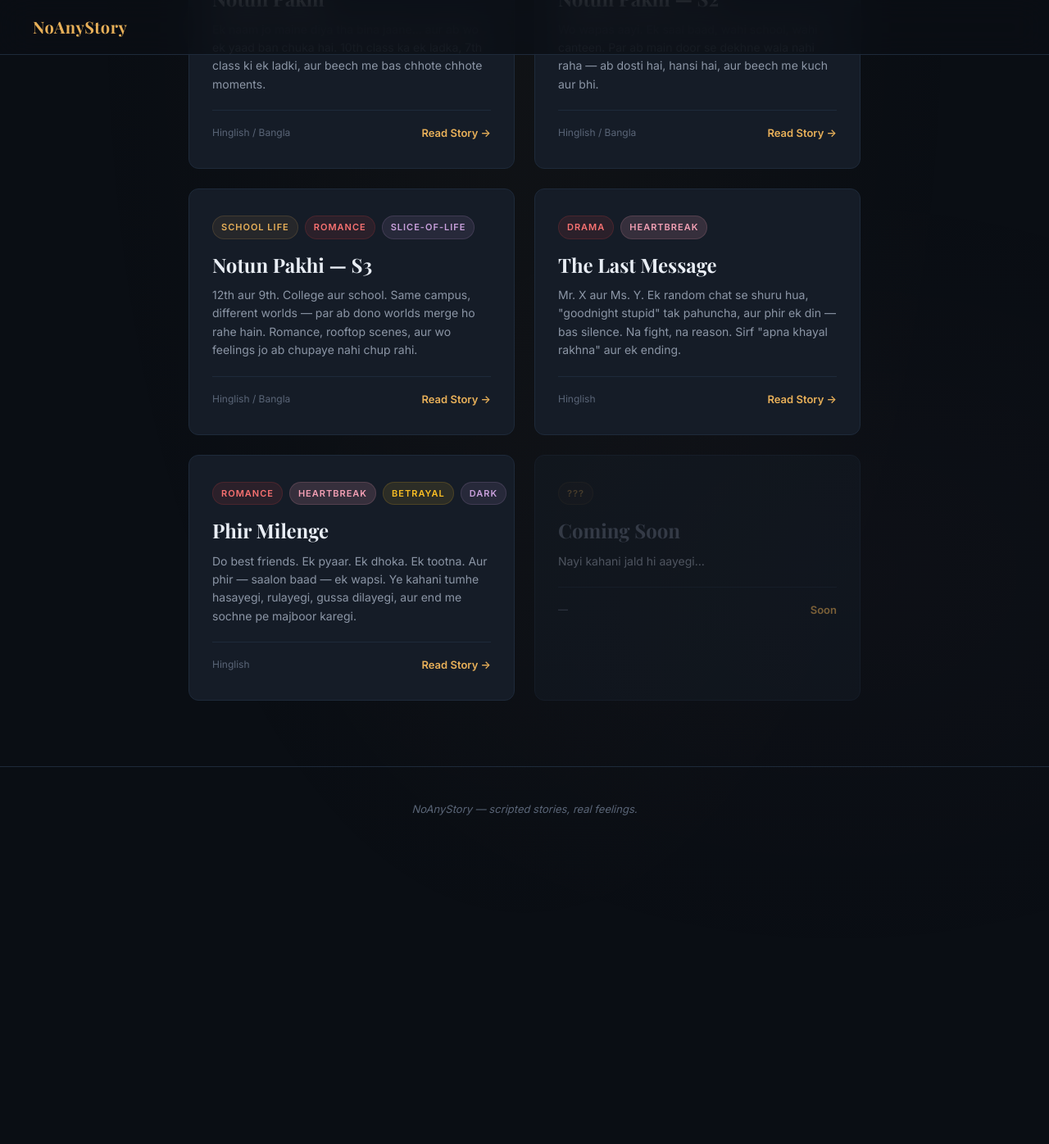
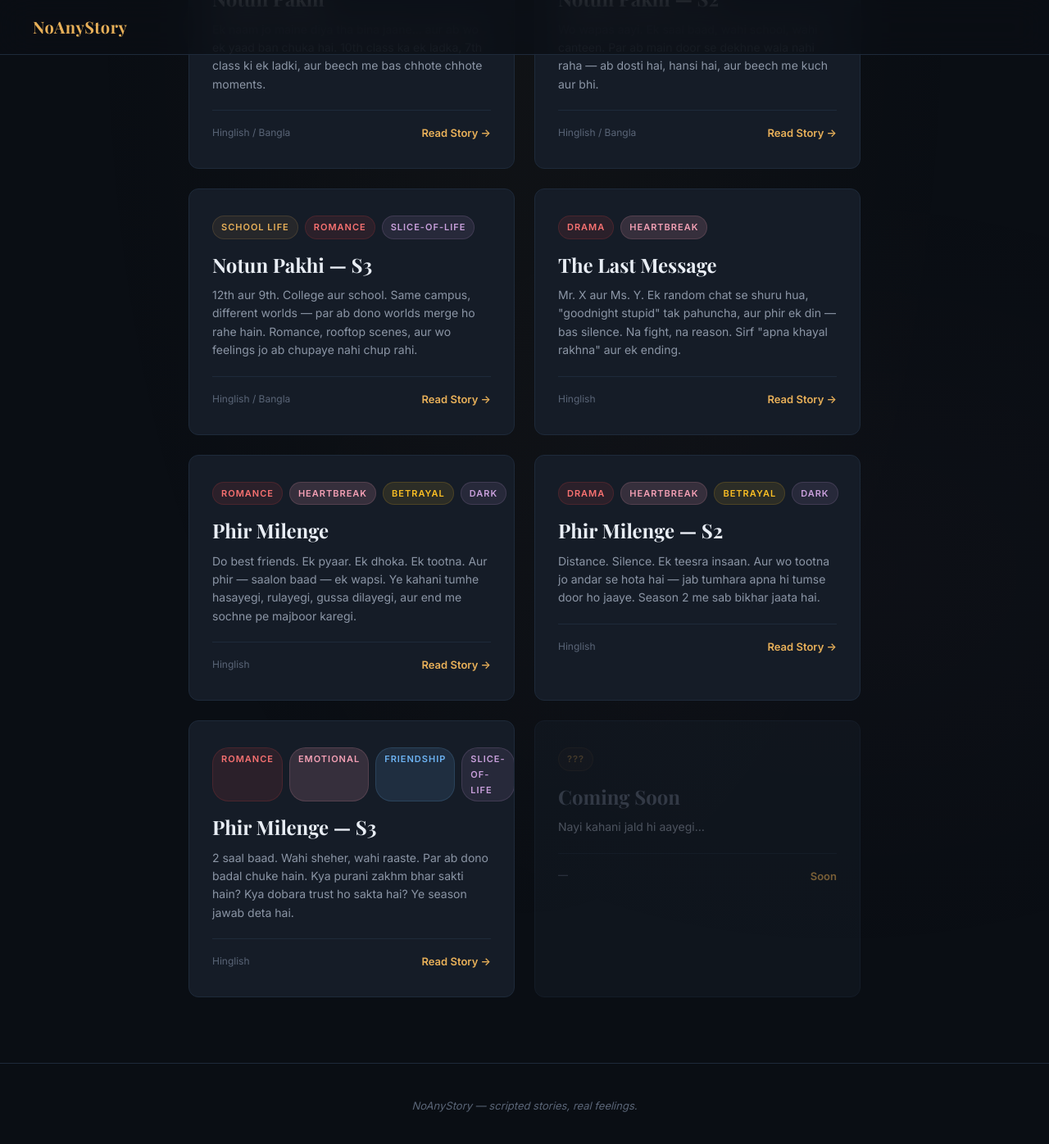
Before and after one commit to GamerCr4cked/NoAnyStory, a Jekyll site: the page built from index.md, in a window 1280 px wide and 1400 px high, scrolled down 546 px. Shown: the top 1396 px of the window at 82% size. Built offline with Jekyll 4.4.1, drawn with Linux system fonts in a browser that asks for light colours; some web fonts are replaced; before the commit the page ends 1584 px from its top, so only the background shows below that.

Commit message:
Add Phir Milenge S2 and S3 cards to home page

```diff
--- a/index.md
+++ b/index.md
@@ -95,6 +95,36 @@ title: NoAnyStory
     </div>
   </a>
 
+  <a href="{{ '/stories/phir-milenge-s2' | relative_url }}" class="story-card" data-tags="drama heartbreak betrayal dark emotional">
+    <div class="card-genre">
+      <span class="tag" style="background: rgba(239, 68, 68, 0.1); color: #f87171; border-color: rgba(239, 68, 68, 0.15);">Drama</span>
+      <span class="tag mood">Heartbreak</span>
+      <span class="tag" style="background: rgba(251, 191, 36, 0.1); color: #fbbf24; border-color: rgba(251, 191, 36, 0.15);">Betrayal</span>
+      <span class="tag" style="background: rgba(201, 160, 220, 0.1); color: #c9a0dc; border-color: rgba(201, 160, 220, 0.15);">Dark</span>
+    </div>
+    <h3>Phir Milenge — S2</h3>
+    <p class="card-desc">Distance. Silence. Ek teesra insaan. Aur wo tootna jo andar se hota hai — jab tumhara apna hi tumse door ho jaaye. Season 2 me sab bikhar jaata hai.</p>
+    <div class="card-footer">
+      <span class="card-lang">Hinglish</span>
+      <span class="read-link">Read Story →</span>
+    </div>
+  </a>
+
+  <a href="{{ '/stories/phir-milenge-s3' | relative_url }}" class="story-card" data-tags="romance emotional drama friendship slice-of-life">
+    <div class="card-genre">
+      <span class="tag" style="background: rgba(239, 68, 68, 0.1); color: #f87171; border-color: rgba(239, 68, 68, 0.15);">Romance</span>
+      <span class="tag mood">Emotional</span>
+      <span class="tag" style="background: rgba(109, 179, 242, 0.12); color: #6db3f2; border-color: rgba(109, 179, 242, 0.15);">Friendship</span>
+      <span class="tag" style="background: rgba(201, 160, 220, 0.1); color: #c9a0dc; border-color: rgba(201, 160, 220, 0.15);">Slice-of-Life</span>
+    </div>
+    <h3>Phir Milenge — S3</h3>
+    <p class="card-desc">2 saal baad. Wahi sheher, wahi raaste. Par ab dono badal chuke hain. Kya purani zakhm bhar sakti hain? Kya dobara trust ho sakta hai? Ye season jawab deta hai.</p>
+    <div class="card-footer">
+      <span class="card-lang">Hinglish</span>
+      <span class="read-link">Read Story →</span>
+    </div>
+  </a>
+
   <div class="story-card coming-soon" data-tags="coming-soon">
     <div class="card-genre">
       <span class="tag" style="opacity:0.5">???</span>
```
